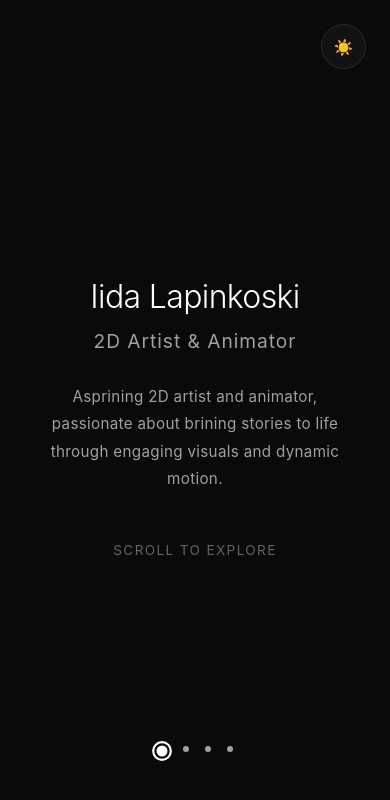
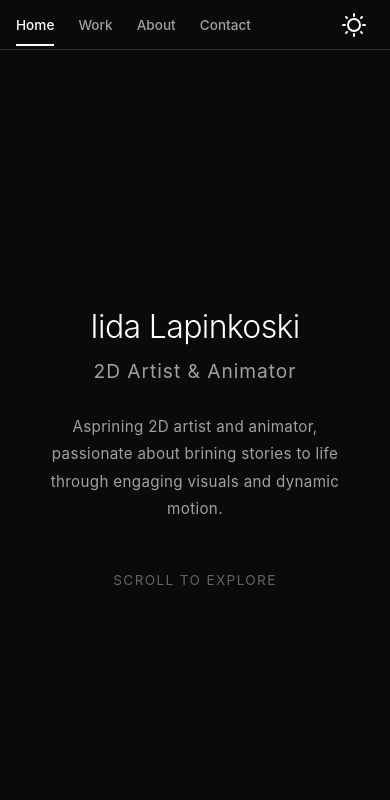
Before and after one commit to IidaLapinkoski/iidalapinkoski.github.io, a React (Vite) app: page / in a window 390 px wide. Shown: the top 800 px of the page. Built offline with nearby package versions, Linux system fonts and the light colour scheme.

Commit message:
Added WIP detail page for each project, changed to a nav bara that works also on mobile, several fixes

```diff
--- a/src/App.css
+++ b/src/App.css
@@ -37,6 +37,7 @@ body {
   overflow: hidden;
   line-height: 1.6;
   letter-spacing: 0.02em;
+  will-change: background-color, color;
 }
 
 .app {
@@ -50,12 +51,14 @@ body {
   width: 100%;
   height: 100%;
   position: relative;
+  padding-top: 60px;
 }
 
 .section {
   position: absolute;
   width: 100%;
-  height: 100%;
+  height: calc(100% - 60px);
+  top: 60px;
   display: flex;
   align-items: flex-start;
   justify-content: center;
--- a/src/App.jsx
+++ b/src/App.jsx
@@ -4,6 +4,7 @@ import Header from './components/Header'
 import Projects from './components/Projects'
 import About from './components/About'
 import Contact from './components/Contact'
+import ProjectDetail from './components/ProjectDetail'
 import Navigation from './components/Navigation'
 import ThemeToggle from './components/ThemeToggle'
 
@@ -12,6 +13,7 @@ function App() {
   const [currentSection, setCurrentSection] = useState(0)
   const [isTransitioning, setIsTransitioning] = useState(false)
   const [scrollDirection, setScrollDirection] = useState(null)
+  const [selectedProjectId, setSelectedProjectId] = useState(null)
   const scrollTimeoutRef = useRef(null)
   const touchStartRef = useRef(null)
   const touchEndRef = useRef(null)
@@ -47,6 +49,9 @@ function App() {
 
     setIsTransitioning(true)
 
+    // Update prevSectionRef to the target section so Work doesn't animate out
+    prevSectionRef.current = index
+
     // Scroll to top immediately before transition
     const targetSection = document.querySelectorAll('.section')[index]
     if (targetSection) {
@@ -56,7 +61,11 @@ function App() {
     // Determine direction for animation
     const direction = index > currentSection ? 'down' : 'up'
     setScrollDirection(direction)
+
+    // Set the new section BEFORE clearing the project so the correct section renders
     setCurrentSection(index)
+    // Clear project detail page
+    setSelectedProjectId(null)
 
     if (scrollTimeoutRef.current) {
       clearTimeout(scrollTimeoutRef.current)
@@ -86,20 +95,17 @@ function App() {
 
         // When scrolling down and not at bottom, don't switch sections
         if (direction === 'down' && !isAtBottom) {
-          e.preventDefault?.()
           return
         }
 
         // When scrolling up and not at top, don't switch sections
         if (direction === 'up' && !isAtTop) {
-          e.preventDefault?.()
           return
         }
       }
     }
 
     setScrollDirection(direction)
-
     setIsTransitioning(true)
     setCurrentSection(prev => (prev + (direction === 'down' ? 1 : -1) + sections.length) % sections.length)
 
@@ -198,10 +204,14 @@ function App() {
 
   return (
     <div className="app">
-      <ThemeToggle theme={theme} onToggle={toggleTheme} />
-      <Navigation sections={sections} currentSection={currentSection} onNavigate={handleNavigate} />
+      <Navigation sections={sections} currentSection={currentSection} onNavigate={handleNavigate} onSelectProject={setSelectedProjectId} theme={theme} onToggleTheme={toggleTheme} />
       <div className="sections-container">
-        {sections.map((section, index) => {
+        {selectedProjectId !== null ? (
+          <div className="section active">
+            <ProjectDetail projectId={selectedProjectId} onBack={() => setSelectedProjectId(null)} />
+          </div>
+        ) : (
+          sections.map((section, index) => {
             const positionClass = getPositionClass(index)
 
             return (
@@ -211,12 +221,13 @@ function App() {
                 data-position={positionClass !== 'active' ? positionClass : undefined}
               >
                 {section.component === Header && <Header />}
-              {section.component === Projects && <Projects />}
+                {section.component === Projects && <Projects onSelectProject={setSelectedProjectId} />}
                 {section.component === About && <About />}
                 {section.component === Contact && <Contact />}
               </div>
             )
-        })}
+          })
+        )}
       </div>
     </div>
   )
--- a/src/components/Navigation.css
+++ b/src/components/Navigation.css
@@ -1,125 +1,180 @@
 .navigation {
   position: fixed;
-  top: 50%;
-  left: 2rem;
-  transform: translateY(-50%);
+  top: 0;
+  left: 0;
+  right: 0;
+  height: 60px;
+  background-color: var(--color-bg-primary);
+  border-bottom: 1px solid var(--color-border);
   z-index: 100;
+}
+
+.nav-container {
+  width: 100%;
+  height: 100%;
+  display: flex;
+  align-items: center;
+  padding: 0 2rem;
+  max-width: 100%;
 }
 
 .nav-list {
   list-style: none;
   display: flex;
-  flex-direction: column;
-  gap: 1.5rem;
+  gap: 3rem;
+  margin: 0;
+  padding: 0;
+  height: 100%;
+  align-items: center;
 }
 
 .nav-item {
   position: relative;
+  height: 100%;
+  display: flex;
+  align-items: center;
 }
 
 .nav-link {
   background: none;
   border: none;
-  padding: 0;
+  padding: 0.5rem 0;
   cursor: pointer;
-  display: flex;
-  align-items: center;
-  gap: 0.75rem;
-  transition: all 0.3s ease;
+  font-size: 0.95rem;
   color: var(--color-text-secondary);
+  transition: color 0.3s ease;
   outline: none;
+  position: relative;
+  -webkit-tap-highlight-color: transparent;
 }
 
-.nav-link:focus {
+.nav-link:focus,
+.nav-link:focus-visible {
   outline: none;
 }
 
 .nav-link:hover {
   color: var(--color-text-primary);
-  transform: scale(1.1);
-}
-
-.nav-label {
-  font-size: 0.75rem;
-  text-transform: uppercase;
-  letter-spacing: 0.1em;
-  font-weight: 500;
-  white-space: nowrap;
-  opacity: 0.6;
-  transition: all 0.3s ease;
-}
-
-.nav-link:hover .nav-label {
-  opacity: 1;
-}
-
-.nav-indicator {
-  display: block;
-  width: 8px;
-  height: 8px;
-  border-radius: 50%;
-  background-color: var(--color-text-secondary);
-  transition: all 0.3s ease;
 }
 
 .nav-link.active {
   color: var(--color-text-primary);
-  transform: scale(1.1);
 }
 
-.nav-link.active .nav-indicator {
-  width: 12px;
-  height: 12px;
+.nav-link.active::after {
+  content: '';
+  position: absolute;
+  bottom: -5px;
+  left: 0;
+  right: 0;
+  height: 2px;
   background-color: var(--color-text-primary);
-  box-shadow: 0 0 0 2px var(--color-bg-primary),
-              0 0 0 4px var(--color-text-primary);
 }
 
-.nav-link.active .nav-label {
-  opacity: 1;
+/* Dropdown styles */
+.dropdown-container {
+  position: relative;
+}
+
+.dropdown-menu {
+  position: absolute;
+  top: 60px;
+  left: 0;
+  background-color: var(--color-bg-secondary);
+  border: 1px solid var(--color-border);
+  border-radius: 4px;
+  min-width: 200px;
+  box-shadow: 0 8px 16px rgba(0, 0, 0, 0.2);
+  display: flex;
+  flex-direction: column;
+  z-index: 101;
+}
+
+.dropdown-item {
+  background: none;
+  border: none;
+  padding: 0.75rem 1rem;
+  text-align: left;
+  color: var(--color-text-secondary);
+  cursor: pointer;
+  transition: all 0.3s ease;
+  font-size: 0.9rem;
+  outline: none;
+  -webkit-tap-highlight-color: transparent;
+}
+
+.dropdown-item:focus,
+.dropdown-item:focus-visible {
+  outline: none;
+}
+
+.dropdown-item:first-child {
+  border-radius: 4px 4px 0 0;
+}
+
+.dropdown-item:last-child {
+  border-radius: 0 0 4px 4px;
+}
+
+.dropdown-item:hover {
+  background-color: var(--color-border);
   color: var(--color-text-primary);
 }
 
-@media (max-width: 1024px) {
-  .navigation {
-    left: 1rem;
-  }
+/* Theme toggle in navbar */
+.theme-toggle-nav {
+  background: none;
+  border: none;
+  cursor: pointer;
+  padding: 0.5rem;
+  display: flex;
+  align-items: center;
+  justify-content: center;
+  margin-left: auto;
+  outline: none;
+  transition: opacity 0.3s ease;
+  -webkit-tap-highlight-color: transparent;
+}
 
-  .nav-list {
-    gap: 1.25rem;
-  }
+.theme-toggle-nav:hover {
+  opacity: 0.7;
+}
 
-  .nav-label {
-    font-size: 0.7rem;
-  }
+.theme-toggle-nav:focus,
+.theme-toggle-nav:focus-visible {
+  outline: none;
+}
+
+.theme-icon {
+  width: 24px;
+  height: 24px;
+  filter: var(--icon-invert);
 }
 
 @media (max-width: 768px) {
   .navigation {
-    position: fixed;
-    top: auto;
-    bottom: 5.5rem;
-    left: 50%;
-    transform: translateX(-50%);
-    z-index: 100;
+    height: 50px;
+  }
+
+  .nav-container {
+    padding: 0 1rem;
   }
 
   .nav-list {
-    flex-direction: row;
-    gap: 1rem;
+    gap: 1.5rem;
   }
 
-  .nav-label {
-    display: none;
+  .nav-link {
+    font-size: 0.85rem;
   }
 
-  .nav-indicator {
-    width: 6px;
-    height: 6px;
+  .dropdown-menu {
+    top: 50px;
+    min-width: 180px;
   }
 
-  .nav-link.active .nav-indicator {
-    width: 10px;
-    height: 10px;
+  .dropdown-item {
+    padding: 0.6rem 0.8rem;
+    font-size: 0.8rem;
   }
 }
--- a/src/components/Navigation.jsx
+++ b/src/components/Navigation.jsx
@@ -1,22 +1,89 @@
+import { useState } from 'react'
 import './Navigation.css'
+import sunIcon from '../assets/icons/sun.svg'
+import moonIcon from '../assets/icons/moon.svg'
 
-export default function Navigation({ sections, currentSection, onNavigate }) {
+export default function Navigation({ sections, currentSection, onNavigate, onSelectProject, theme, onToggleTheme }) {
+  const [dropdownOpen, setDropdownOpen] = useState(false)
+
+  const projects = [
+    { id: 1, title: 'LabRATory' },
+    { id: 2, title: 'Expensive Collage' },
+    { id: 3, title: 'Way back home' },
+    { id: 4, title: 'Bubbling Thoughts' },
+  ]
+
+  const handleProjectClick = (projectId) => {
+    // Find the index of the projects section
+    const projectsIndex = sections.findIndex(s => s.id === 'projects')
+    onNavigate(projectsIndex)
+    onSelectProject(projectId)
+    setDropdownOpen(false)
+  }
+
   return (
     <nav className="navigation">
+      <div className="nav-container">
         <ul className="nav-list">
-        {sections.map((section, index) => (
+          {sections.map((section, index) => {
+            if (section.id === 'projects') {
+              return (
+                <li
+                  key={section.id}
+                  className="nav-item dropdown-container"
+                  onMouseEnter={() => setDropdownOpen(true)}
+                  onMouseLeave={() => setDropdownOpen(false)}
+                >
+                  <button
+                    className={`nav-link ${index === currentSection ? 'active' : ''}`}
+                    onClick={() => {
+                      onNavigate(index)
+                      setDropdownOpen(false)
+                    }}
+                  >
+                    {section.label}
+                  </button>
+                  {dropdownOpen && (
+                    <div className="dropdown-menu">
+                      {projects.map(project => (
+                        <button
+                          key={project.id}
+                          className="dropdown-item"
+                          onClick={() => handleProjectClick(project.id)}
+                        >
+                          {project.title}
+                        </button>
+                      ))}
+                    </div>
+                  )}
+                </li>
+              )
+            }
+
+            return (
               <li key={section.id} className="nav-item">
                 <button
                   className={`nav-link ${index === currentSection ? 'active' : ''}`}
                   onClick={() => onNavigate(index)}
-              aria-label={`Navigate to ${section.id}`}
                 >
-              <span className="nav-indicator"></span>
-              <span className="nav-label">{section.label}</span>
+                  {section.label}
                 </button>
               </li>
-        ))}
+            )
+          })}
         </ul>
+        <button
+          className="theme-toggle-nav"
+          onClick={onToggleTheme}
+          aria-label="Toggle theme"
+        >
+          <img
+            src={theme === 'dark' ? sunIcon : moonIcon}
+            alt="Theme toggle"
+            className="theme-icon"
+          />
+        </button>
+      </div>
     </nav>
   )
 }
--- /dev/null
+++ b/src/components/ProjectDetail.css
@@ -0,0 +1,74 @@
+.project-detail {
+  width: 100%;
+  height: 100%;
+  padding: 2rem;
+  display: flex;
+  flex-direction: column;
+  align-items: center;
+  justify-content: center;
+  position: relative;
+  animation: fadeInUp 1s ease-out;
+}
+
+.back-button {
+  position: absolute;
+  top: 2rem;
+  left: 2rem;
+  background: none;
+  border: none;
+  color: var(--color-text-primary);
+  font-size: 1rem;
+  cursor: pointer;
+  padding: 0.5rem 1rem;
+  transition: color 0.3s ease;
+  text-decoration: none;
+}
+
+.back-button:hover {
+  color: var(--color-accent);
+}
+
+.project-detail-content {
+  display: flex;
+  flex-direction: column;
+  align-items: center;
+  justify-content: center;
+  gap: 2rem;
+  text-align: center;
+  max-width: 800px;
+}
+
+.project-detail-title {
+  font-size: clamp(1.5rem, 4vw, 3rem);
+  font-weight: 300;
+  margin: 0;
+}
+
+.project-detail-message {
+  font-size: clamp(1rem, 2vw, 1.2rem);
+  color: var(--color-text-secondary);
+  margin: 0;
+}
+
+@keyframes fadeInUp {
+  from {
+    opacity: 0;
+    transform: translateY(20px);
+  }
+  to {
+    opacity: 1;
+    transform: translateY(0);
+  }
+}
+
+@media (max-width: 768px) {
+  .project-detail {
+    padding: 1.5rem;
+  }
+
+  .back-button {
+    top: 1.5rem;
+    left: 1.5rem;
+    font-size: 0.9rem;
+  }
+}
--- /dev/null
+++ b/src/components/ProjectDetail.jsx
@@ -0,0 +1,46 @@
+import './ProjectDetail.css'
+
+export default function ProjectDetail({ projectId, onBack }) {
+  const projects = [
+    {
+      id: 1,
+      title: 'LabRATory',
+      description: 'Co-op puzzle platformer game about two scientists-turned-rats trying to escape testing environemts and find their way back to human form',
+      year: '2025 - Present',
+    },
+    {
+      id: 2,
+      title: 'Expensive Collage',
+      description: 'Game Jam game about a thief trying to create the most expensive collage',
+      year: '2025',
+    },
+    {
+      id: 3,
+      title: 'Way back home',
+      description: 'A childs adventure to find their way back home',
+      year: '2025',
+    },
+    {
+      id: 4,
+      title: 'Bubbling Thoughts',
+      description: 'Game Jam game about managing thoughts and emotions',
+      year: '2023',
+    },
+  ]
+
+  const project = projects.find(p => p.id === projectId)
+
+  if (!project) {
+    return <div>Project not found</div>
+  }
+
+  return (
+    <div className="project-detail">
+      <button className="back-button" onClick={onBack}>← Back</button>
+      <div className="project-detail-content">
+        <h1 className="project-detail-title">{project.title}</h1>
+        <p className="project-detail-message">This is a work in progress</p>
+      </div>
+    </div>
+  )
+}
--- a/src/components/Projects.css
+++ b/src/components/Projects.css
@@ -26,12 +26,14 @@
   display: grid;
   grid-template-columns: repeat(2, 1fr);
   gap: 2rem;
+  padding-bottom: 10rem;
 }
 
 .project-card {
   display: flex;
   flex-direction: column;
   transition: transform 0.3s ease;
+  cursor: pointer;
 }
 
 .project-card:hover {
@@ -50,7 +52,7 @@
   color: var(--color-text-secondary);
   font-size: 0.9rem;
   border-radius: 4px;
-  transition: all 0.3s ease;
+  will-change: background-color, border-color, color;
 }
 
 .project-card:hover .project-placeholder {
```
Also changed, not shown: src/components/Projects.jsx (+8 -2 lines), src/assets/icons/moon.svg (added), src/assets/icons/sun.svg (added). Lines whose indentation alone changed are shown as unchanged.
